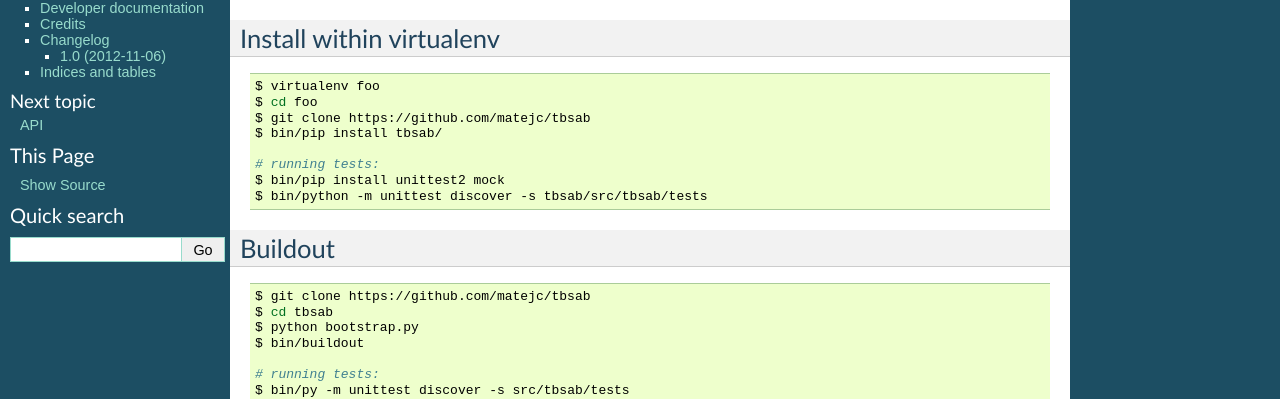
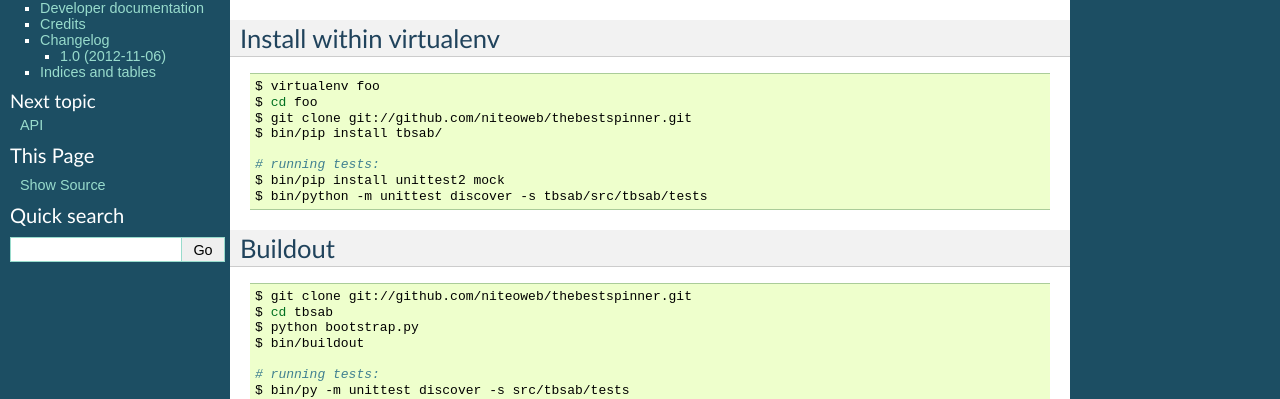
Before and after one commit to jberlo78/thebestspinner, a Sphinx documentation site: the page built from docs/index.rst, in a window 1280 px wide. Shown: the part 170-569 px from the top of the page. Built offline with Sphinx 7.4.7, drawn with Linux system fonts in a browser that asks for light colours.

Commit message:
change github links to new repo

```diff
--- a/README.rst
+++ b/README.rst
@@ -7,7 +7,7 @@ service for spinning text (synonym substitution) that creates unique version(s)
 of existing text. This package provides a way to easily interact with
 The Best Spinner API.
 
-* `Source code @ GitHub <https://github.com/matejc/tbsab>`_
+* `Source code @ GitHub <https://github.com/niteoweb/thebestspinner>`_
 
 
 Install within virtualenv
@@ -17,7 +17,7 @@ Install within virtualenv
 
     $ virtualenv foo
     $ cd foo
-    $ git clone https://github.com/matejc/tbsab
+    $ git clone git://github.com/niteoweb/thebestspinner.git
     $ bin/pip install tbsab/
 
     # running tests:
@@ -30,7 +30,7 @@ Buildout
 
 .. sourcecode:: bash
 
-    $ git clone https://github.com/matejc/tbsab
+    $ git clone git://github.com/niteoweb/thebestspinner.git
     $ cd tbsab
     $ python bootstrap.py
     $ bin/buildout
--- a/docs/env.rst
+++ b/docs/env.rst
@@ -31,7 +31,7 @@ Build
 First, you need to `clone` the git repository on GitHub to download the code
 to your local machine::
 
-    $ git clone git@github.com:matejc/tbsab.git
+    $ git clone git@github.com:niteoweb/thebestspinner.git
 
 What follows is initializing the `buildout` environment::
 
```
